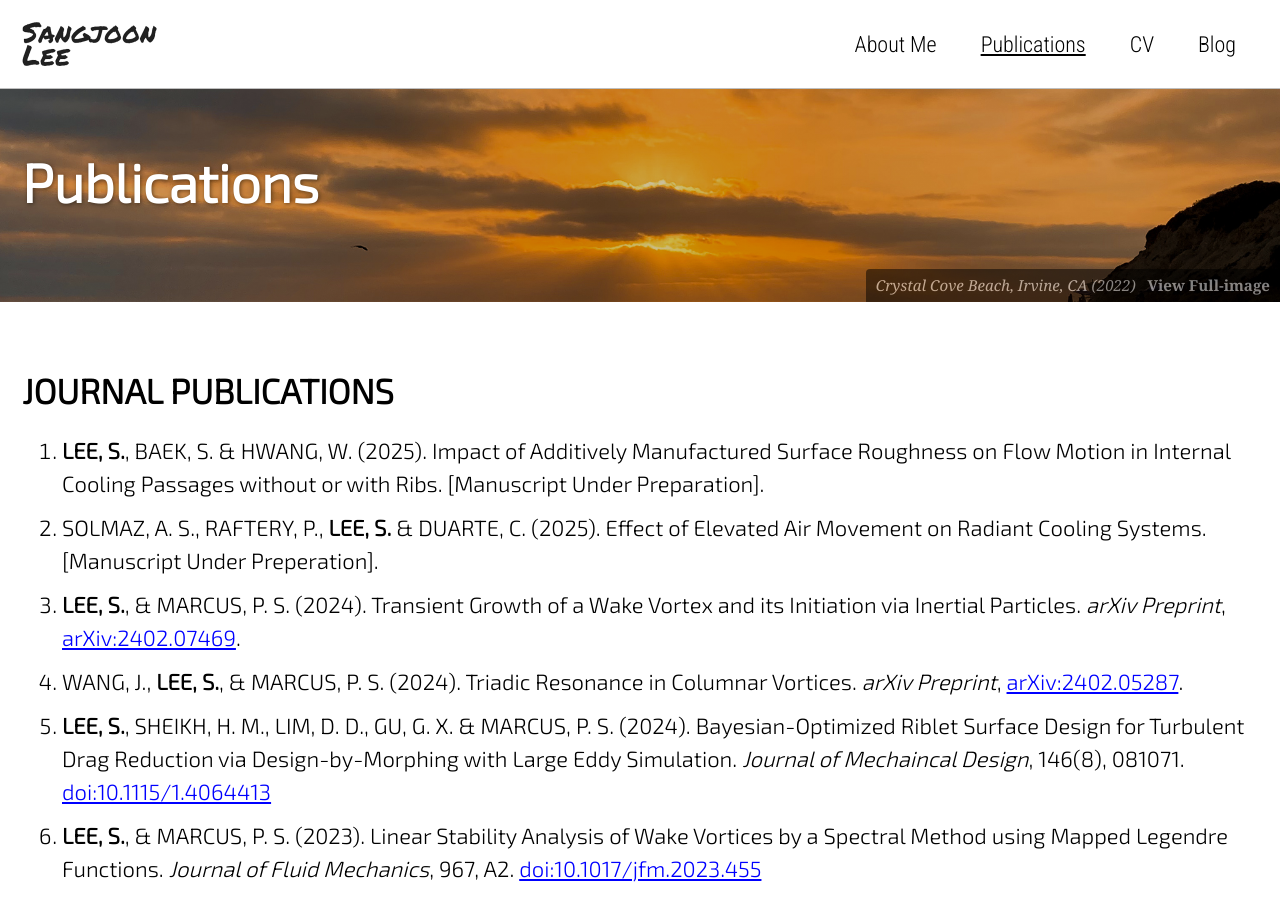
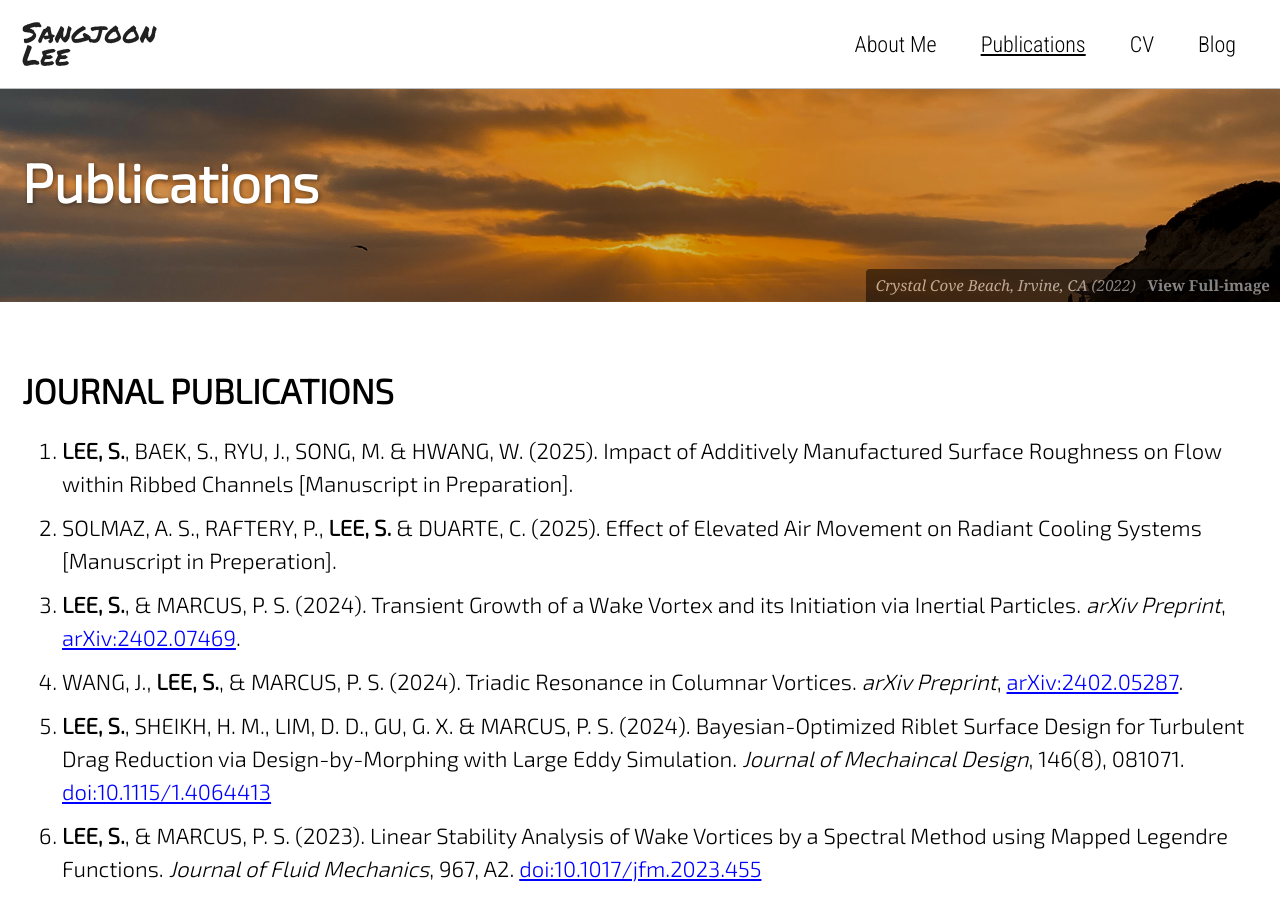
Before and after one commit to jun9303/jun9303.github.io, a Jekyll site: the page built from _pages/publications.md, in a window 1280 px wide and 900 px high. Built offline with Jekyll 4.4.1, drawn with Linux system fonts in a browser that asks for light colours; cached includes are drawn as plain includes; nearby versions of some CDN libraries; emoji names are drawn with the system emoji font; some of the changed text lies outside the part shown.

```diff
--- a/_pages/publications.md
+++ b/_pages/publications.md
@@ -10,8 +10,8 @@ header:
 
 # JOURNAL PUBLICATIONS
 
-1. **LEE, S.**, BAEK, S. & HWANG, W. (2025). Impact of Additively Manufactured Surface Roughness on Flow Motion in Internal Cooling Passages without or with Ribs. [Manuscript Under Preparation].
-1. SOLMAZ, A. S., RAFTERY, P., **LEE, S.** & DUARTE, C. (2025). Effect of Elevated Air Movement on Radiant Cooling Systems. [Manuscript Under Preperation].
+1. **LEE, S.**, BAEK, S., RYU, J., SONG, M. & HWANG, W. (2025). Impact of Additively Manufactured Surface Roughness on Flow within Ribbed Channels [Manuscript in Preparation].
+1. SOLMAZ, A. S., RAFTERY, P., **LEE, S.** & DUARTE, C. (2025). Effect of Elevated Air Movement on Radiant Cooling Systems [Manuscript in Preperation].
 1. **LEE, S.**, & MARCUS, P. S. (2024). Transient Growth of a Wake Vortex and its Initiation via Inertial Particles. *arXiv Preprint*, [arXiv:2402.07469](https://arxiv.org/abs/2402.07469).
 1. WANG, J., **LEE, S.**, & MARCUS, P. S. (2024). Triadic Resonance in Columnar Vortices. *arXiv Preprint*, [arXiv:2402.05287](https://arxiv.org/abs/2402.05287).
 1. **LEE, S.**, SHEIKH, H. M., LIM, D. D., GU, G. X. & MARCUS, P. S. (2024). Bayesian-Optimized Riblet Surface Design for Turbulent Drag Reduction via Design-by-Morphing with Large Eddy Simulation. *Journal of Mechaincal Design*, 146(8), 081071. [doi:10.1115/1.4064413](https://doi.org/10.1115/1.4064413)
```
Also changed, not shown: other parts of _pages/publications.md (+3 -0 lines), 1 other file.
